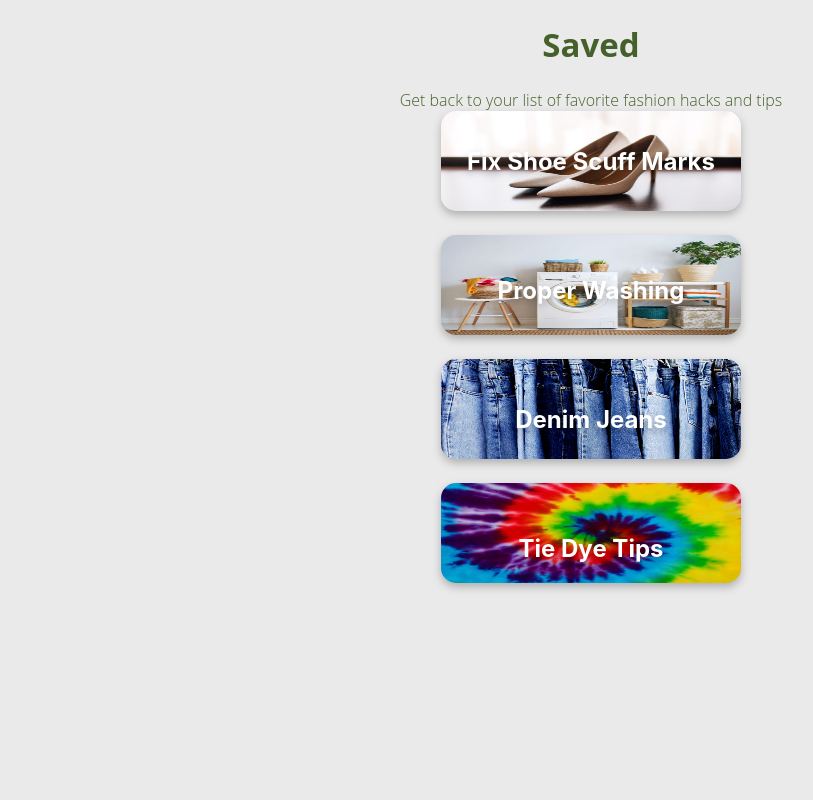
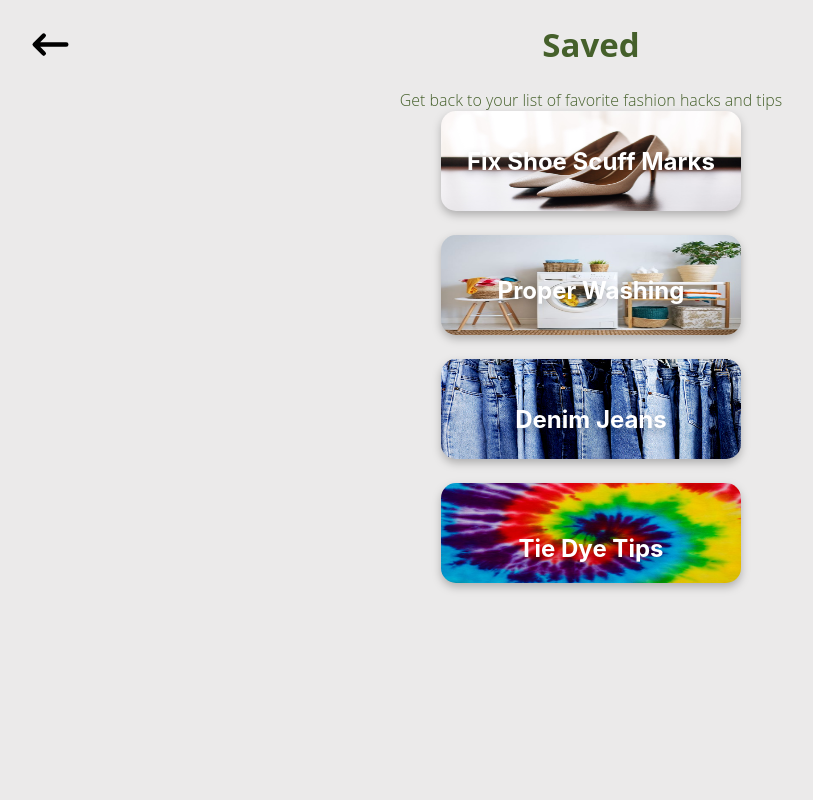
Before and after one commit to DevOfHockey/dcdfinal-mobile, a Next.js app: page /saved in a window 1280 px wide. Shown: the top 800 px of the page, without its empty margins (49-862 px from the left). Built offline with nearby package versions, Linux system fonts and the light colour scheme.

Commit message:
added arrow

```diff
--- a/pages/saved.js
+++ b/pages/saved.js
@@ -1,9 +1,17 @@
 import { savedImgs, savedTxt } from "../data/saveditems";
 import LinearImgs from "../comps/linearimgs";
 import SavedTxt from "../comps/savedtext";
+import {HiArrowNarrowLeft} from 'react-icons/hi';
+import {useRouter} from 'next/router';
 
 export default function Saved() {
+    const r = useRouter();
     return <div class="pagetitle">
+
+    <div className="arrow" onClick={
+            ()=>r.push("/shopping")
+        }><HiArrowNarrowLeft size="45px" color="black" /></div>
+
     <h1 class="header">Saved</h1>
     <p class="subheading">Get back to your list of favorite fashion hacks and tips</p>
 
```
